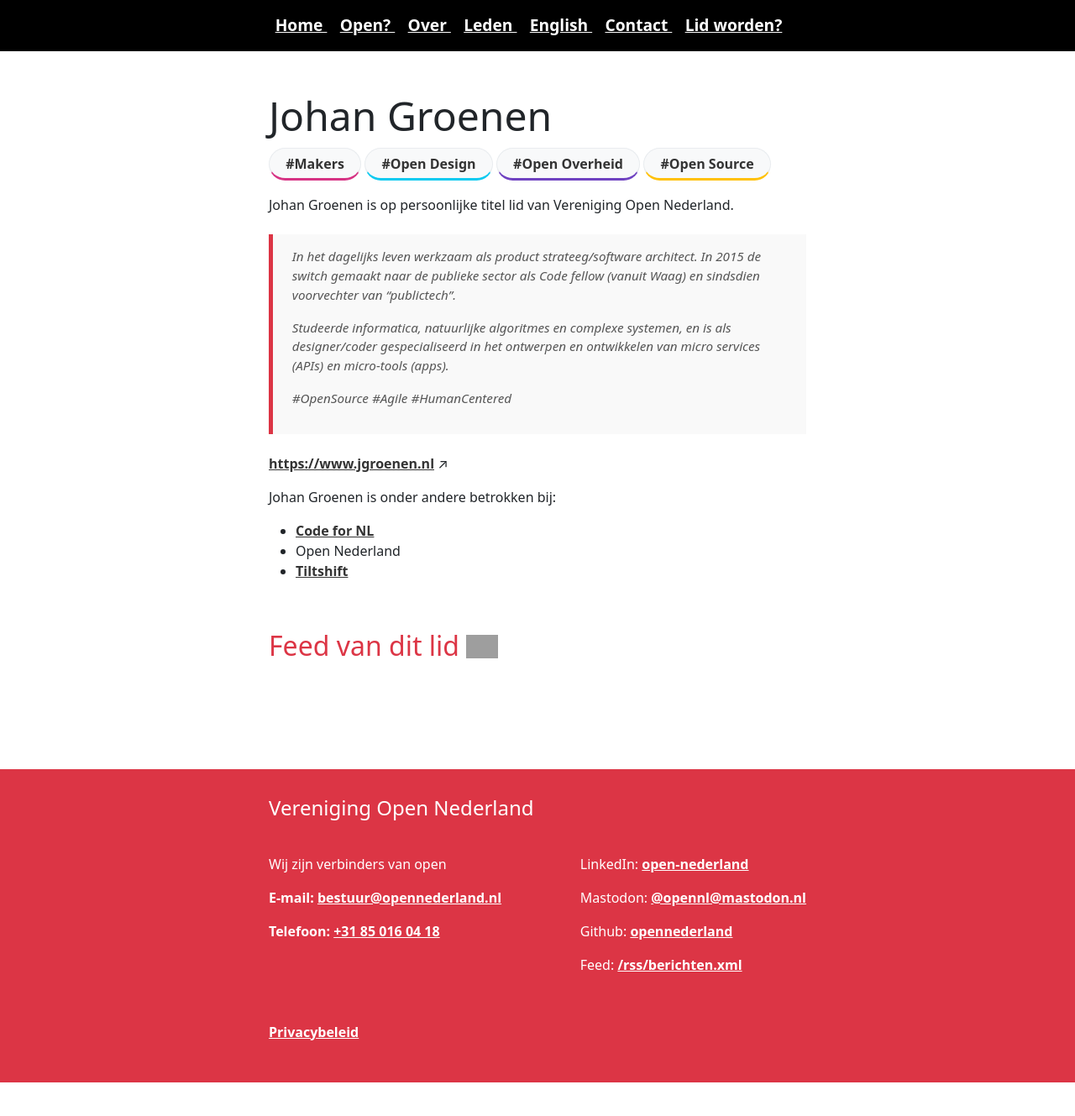
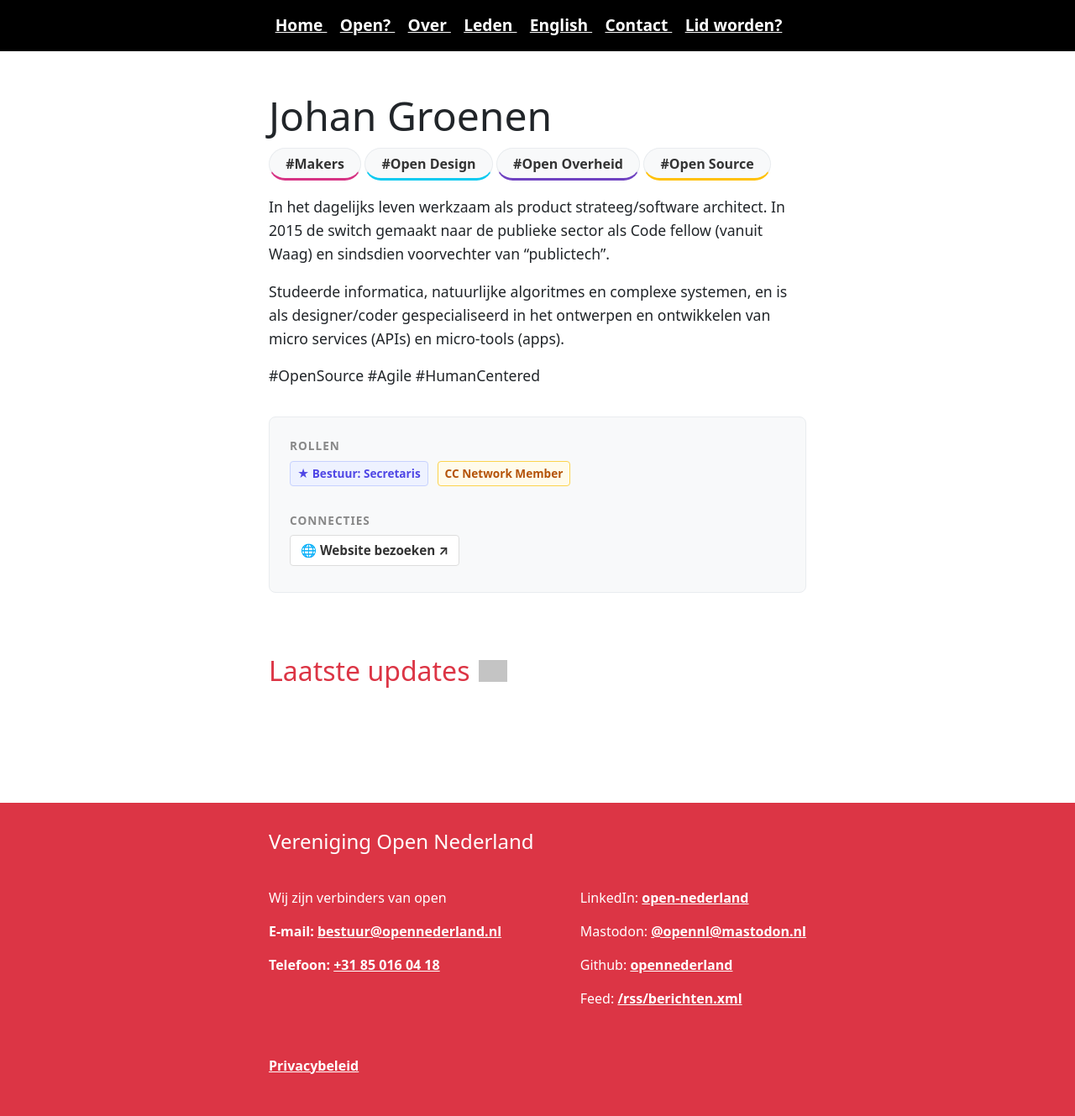
Before and after one commit to opennederland/www.opennederland.nl, a Jekyll site: the page built from _members/personen/Johan_Groenen.md, in a window 1280 px wide. Shown: the whole page at 84% size. Built offline with Jekyll 4.4.1, drawn with Linux system fonts in a browser that asks for light colours; before the commit the page ends 1289 px from its top, so only the background shows below that; grey boxes are pictures that could not be loaded.

Commit message:
redesign members page.

```diff
--- a/_layouts/members.html
+++ b/_layouts/members.html
@@ -1,49 +1,73 @@
 ---
 layout: default
 ---
-<p>{{ page.title }} is {% if page.type == "organisatie" %}als organisatie{% else %}op persoonlijke titel{% endif %} lid van Vereniging Open Nederland.</p>
 
-<blockquote>{{ content }}</blockquote>
+<div class="member-intro" style="font-size: 1.1em; line-height: 1.6; margin-bottom: 2em;">
+    {{ content }}
+</div>
 
-{% if page.website %}
-<p><a target="_blank" href="{{ page.website }}">{{ page.website }}</a> ↗</p>
-{% endif %}
-{% if page.organisaties %}
-<p>{{ page.title }} is onder andere betrokken bij:</p>
-<ul>
-{% for org in page.organisaties %}
-    {% assign member = site.members | where: "title", org | first %}
-    {% if member %}
-    <li><a href="{{ member.url | relative_url }}">{{ member.title }}</a></li>
-    {% else %}
-    <li>{{ org }}</li>
+<div class="connection-box">
+
+    {% if page.bestuursfunctie or page['Lid Creative Commons Network'] == 'Ja' %}
+        <div style="margin-bottom: 1.5em;">
+            <div class="connection-title">Rollen</div>
+            {% if page.bestuursfunctie %}
+                <span class="role-tag role-board">★ Bestuur: {{ page.bestuursfunctie }}</span>
+            {% endif %}
+            {% if page['Lid Creative Commons Network'] == 'Ja' %}
+                <span class="role-tag role-cc">CC Network Member</span>
+            {% endif %}
+        </div>
     {% endif %}
-{% endfor %}
-</ul>
-{% endif %}
+
+
+    {% if page.website %}
+    <div class="connection-title">Connecties</div>
+        <a href="{{ page.website }}" target="_blank" class="meta-btn">
+            🌐 Website bezoeken ↗
+        </a>
+    </div>
+    {% endif %}
 
 {% if page.rss %}
-    <div id="rss-feed">
-        <h3>Feed van dit lid <a href="{{ page.rss }}"><img src="/assets/img/RSS-feed.png" alt="RSS Feed" style="height: 1em; padding-bottom: 4px" /></a></h3>
-        <ul id="rss-feed-items"></ul>
+    <div id="rss-feed" style="margin-top: 3em;">
+        <h3 style="display: flex; align-items: center; gap: 10px; margin-bottom: 1em;">
+            Laatste updates
+            <a href="{{ page.rss }}" target="_blank"><img src="/assets/img/RSS-feed.png" alt="RSS Feed" style="height: 0.8em; opacity: 0.6;" /></a>
+        </h3>
+
+        <ul id="rss-feed-items" class="rss-list"></ul>
+
         <template id="template-rss-feed-item">
-            <li>
+            <li class="rss-item-card">
                 <a data-el="title-link" target="_blank"></a>
                 <p data-el="description"></p>
             </li>
         </template>
     </div>
+
     <script type="module">
         import RSSLoader from "{{ '/assets/js/modules/rssLoader.js' | relative_url }}";
         var rssLoader = new RSSLoader();
         var items = await rssLoader.fetchRssFeed("https://proxy.apitecture.io/?url={{ page.rss }}");
         items.sort((a, b) => new Date(b.pubDate) - new Date(a.pubDate));
+
+        // Optioneel: Limiteer tot 3 of 5 items zodat de pagina niet eindeloos wordt
+        items = items.slice(0, 5);
+
         var template = document.querySelector("#template-rss-feed-item");
         items.forEach(item => {
             var clone = template.content.cloneNode(true);
             clone.querySelector("[data-el=title-link]").href = item.link;
             clone.querySelector("[data-el=title-link]").textContent = item.title;
-            clone.querySelector("[data-el=description]").textContent = item.description;
+
+            // Simpele opschoning van de description tekst (optioneel)
+            var tempDiv = document.createElement("div");
+            tempDiv.innerHTML = item.description;
+            var cleanText = tempDiv.textContent || tempDiv.innerText || "";
+            if(cleanText.length > 200) cleanText = cleanText.substring(0, 200) + "...";
+
+            clone.querySelector("[data-el=description]").textContent = cleanText;
             document.querySelector("#rss-feed-items").appendChild(clone);
         });
     </script>
--- a/assets/css/style.css
+++ b/assets/css/style.css
@@ -652,6 +652,106 @@
 }
 
 
+/* --- Member Detail Styling --- */
+
+/* 1. Het Metadata Blok (Grijze balk) */
+.connection-box {
+    background-color: #f8f9fa;
+    border: 1px solid #e9ecef;
+    border-radius: 8px;
+    padding: 1.5em;
+    margin: 2em 0;
+}
+
+.connection-title {
+    font-size: 0.85em;
+    text-transform: uppercase;
+    letter-spacing: 1px;
+    color: #888;
+    margin-bottom: 0.5em;
+    font-weight: bold;
+}
+
+/* Knoppen voor links (Website, Organisaties) */
+.meta-btn {
+    display: inline-block;
+    background: #fff;
+    border: 1px solid #ddd;
+    color: var(--chill-color);
+    padding: 6px 12px;
+    border-radius: 4px;
+    text-decoration: none;
+    font-size: 0.95em;
+    margin-right: 0.5em;
+    margin-bottom: 0.5em;
+    transition: all 0.2s;
+}
+
+.meta-btn:hover {
+    border-color: var(--main-color);
+    color: var(--main-color);
+    text-decoration: none;
+    box-shadow: 0 2px 4px rgba(0,0,0,0.05);
+}
+
+/* Badges voor rollen (Bestuur, etc) */
+.role-tag {
+    display: inline-block;
+    padding: 4px 8px;
+    border-radius: 4px;
+    font-size: 0.85em;
+    font-weight: 600;
+    margin-bottom: 0.5em;
+    margin-right: 0.5em;
+}
+.role-board { background: #eef2ff; color: #4f46e5; border: 1px solid #c7d2fe; }
+.role-cc { background: #fffbeb; color: #b45309; border: 1px solid #fcd34d; }
+
+/* 2. RSS Feed Styling */
+.rss-list {
+    list-style: none;
+    padding: 0;
+    margin: 0;
+    display: grid;
+    gap: 1em;
+}
+
+.rss-item-card {
+    background: #fff;
+    border: 1px solid #eee;
+    padding: 1em;
+    border-radius: 6px;
+    transition: box-shadow 0.2s;
+}
+
+.rss-item-card:hover {
+    box-shadow: 0 4px 10px rgba(0,0,0,0.05);
+}
+
+.rss-item-card a {
+    font-weight: bold;
+    font-size: 1.1em;
+    text-decoration: none;
+    display: block;
+    margin-bottom: 0.4em;
+}
+
+.rss-item-card p {
+    color: #666;
+    font-size: 0.9em;
+    margin: 0;
+    line-height: 1.4;
+}
+
+/* 3. "Zie ook" sectie styling (simpel) */
+.related-members-section {
+    margin-top: 4em;
+    padding-top: 2em;
+    border-top: 1px solid #eee;
+}
+
+
+
 /* --- Mobiele aanpassingen --- */
 
 /* Mobiele aanpassing voor de cards */
```
